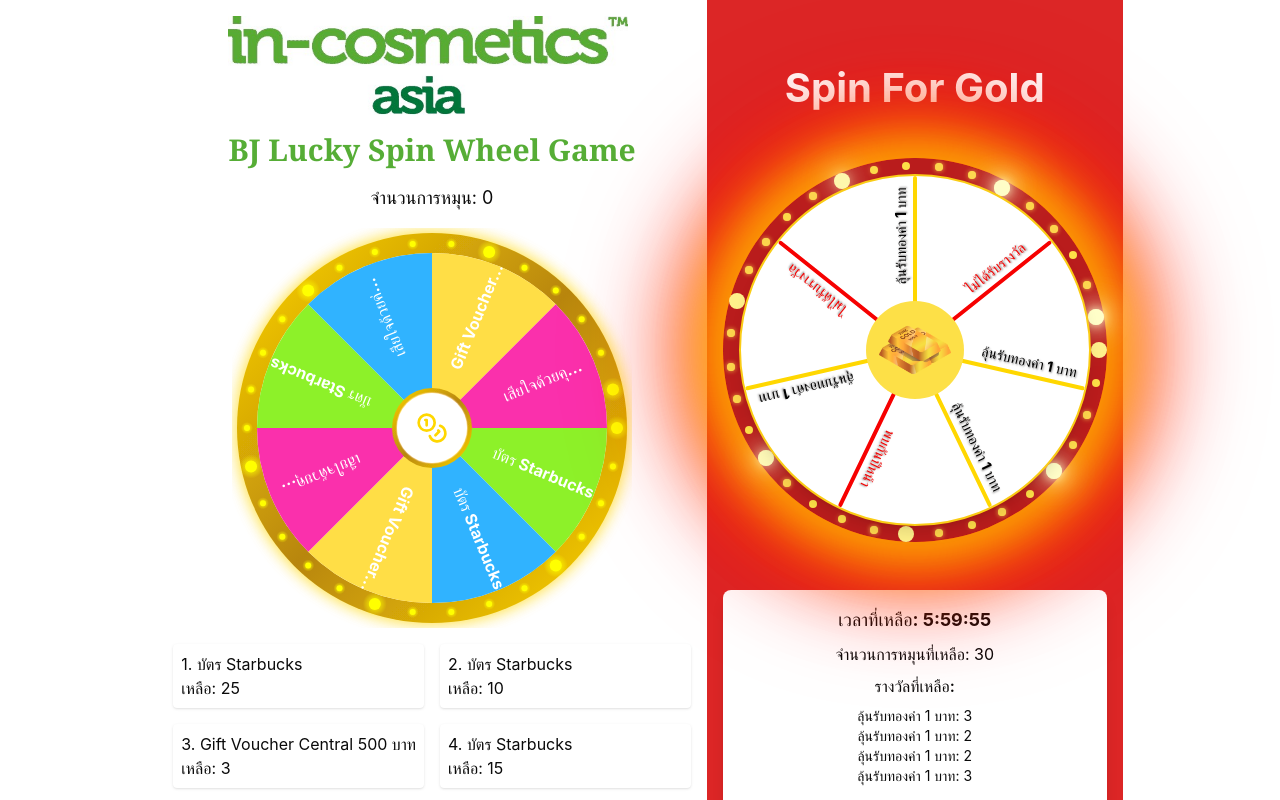
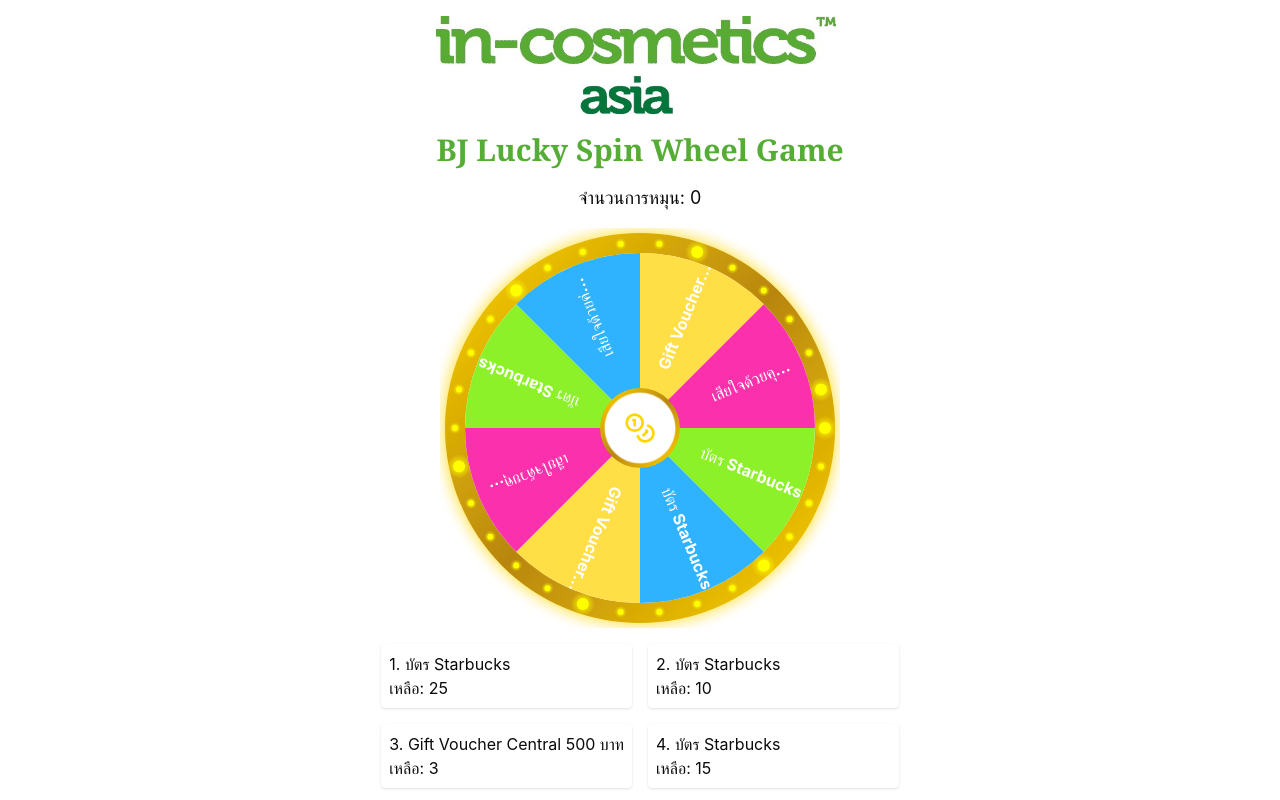
Before and after one commit to rockmafia/Spin-Wheel, a React (Vite) app: page / in a window 1280 px wide. Shown: the top 800 px of the page. Built offline with nearby package versions, Linux system fonts and the light colour scheme.

Commit message:
Update position

```diff
--- a/src/SpinWheelVerone.jsx
+++ b/src/SpinWheelVerone.jsx
@@ -99,7 +99,7 @@
   const [isSoundLoaded, setIsSoundLoaded] = useState(true);
 
   useEffect(() => {
-    spinSound.current = new Audio("../public/spin-232536.wav");
+    spinSound.current = new Audio("../spin-232536.wav");
     spinSound.current.addEventListener("canplaythrough", () =>
       setIsSoundLoaded(true)
     );
--- a/src/main.jsx
+++ b/src/main.jsx
@@ -9,7 +9,7 @@
 createRoot(document.getElementById('root')).render(
   <StrictMode >
     {/* <App /> */}
-   <div className='display-wheel'>
+   <div className=''>
    <SpinWheelVerone/>
     {/* <PrizeWheelLast/> */}
     <GoldenWheelSpin/>
```
